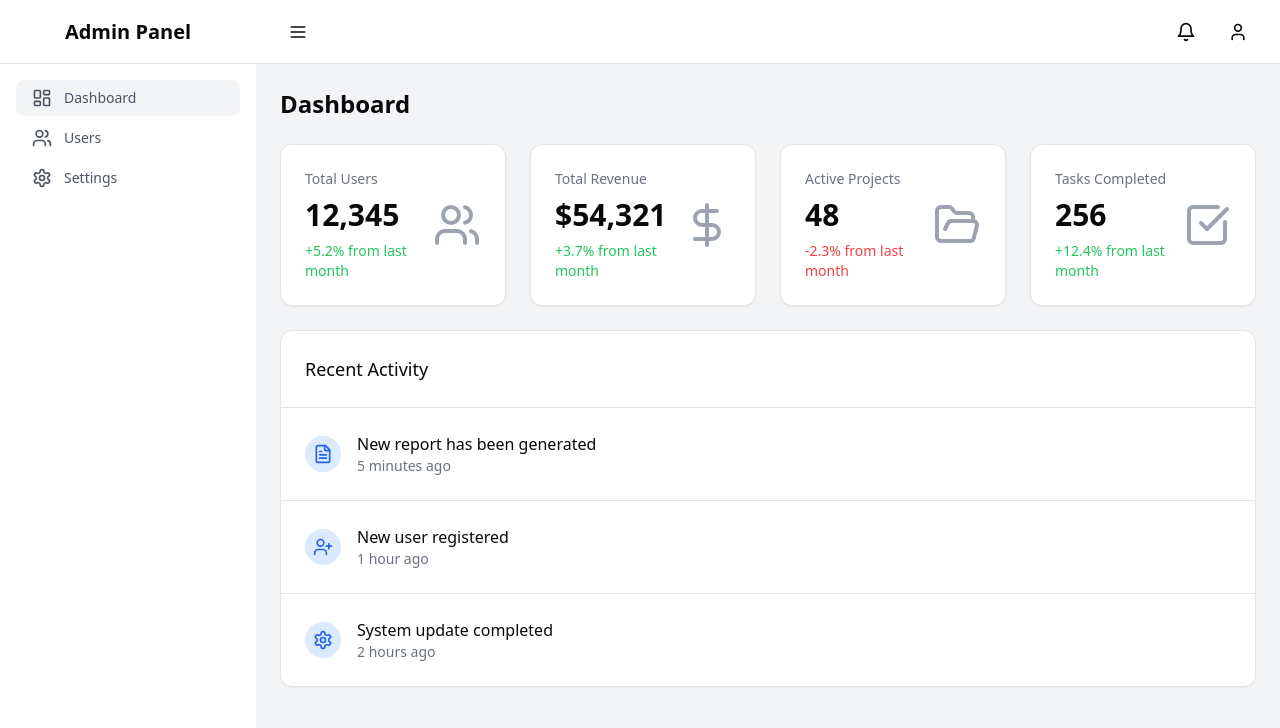
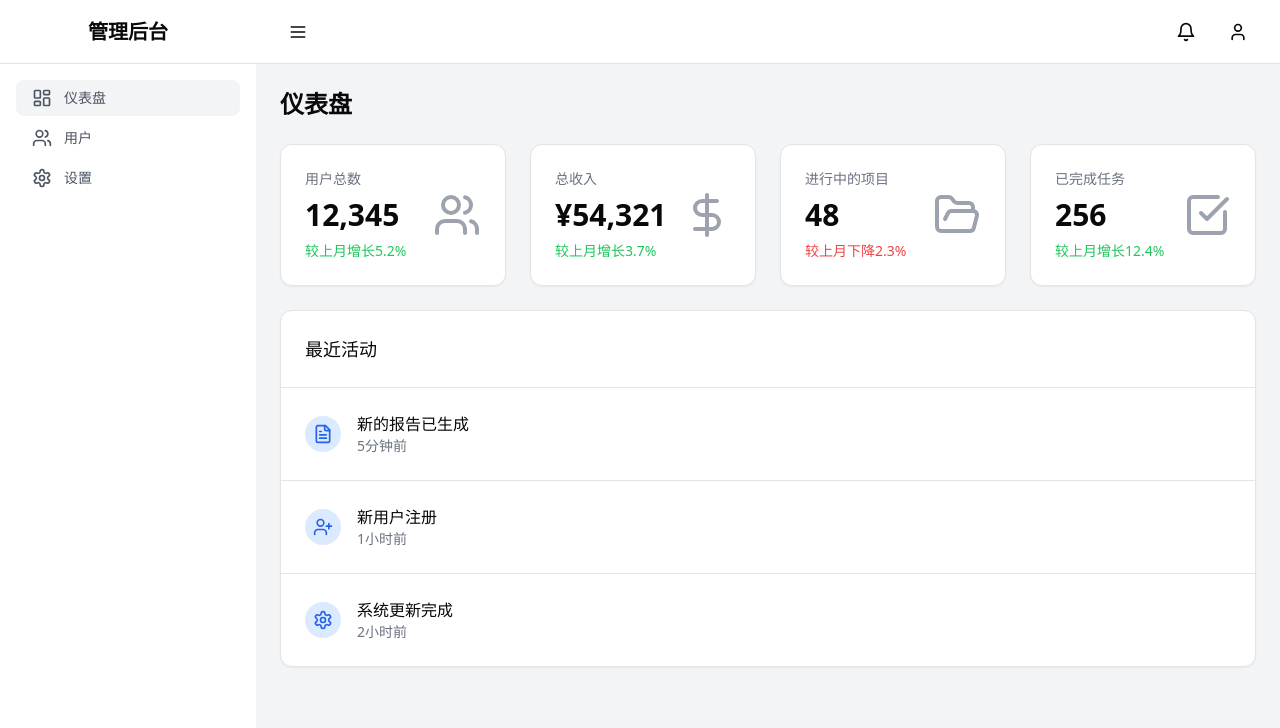
Before and after one commit to zerokkcoder/indev-scaffolding, a Vue app in the folder views/admin/: page /dashboard in a window 1280 px wide. Shown: the top 728 px of the page. Built offline with nearby package versions, Linux system fonts and the light colour scheme; sample sign-in values are in the browser's storage.

Commit message:
修改侧边栏伸缩显示图标

```diff
--- a/views/admin/src/layouts/default.vue
+++ b/views/admin/src/layouts/default.vue
@@ -1,26 +1,36 @@
 <template>
   <div class="min-h-screen bg-gray-100">
     <!-- 侧边栏 -->
-    <aside class="fixed left-0 top-0 z-40 h-screen bg-white transition-transform duration-300" :class="[isCollapsed ? '-translate-x-full' : '', 'w-64']">
+    <aside class="fixed left-0 top-0 z-40 h-screen bg-white transition-transform duration-300" :class="[isCollapsed ? 'w-16' : 'w-64']">
       <div class="flex h-16 items-center justify-center border-b px-4">
-        <h1 class="text-xl font-bold">Admin Panel</h1>
+        <h1 class="text-xl font-bold truncate" :class="{ 'text-sm': isCollapsed }">{{ isCollapsed ? '后台' : '管理后台' }}</h1>
       </div>
-      <nav class="space-y-1 p-4">
+      <nav class="space-y-1 p-4" :class="{ 'px-2': isCollapsed }">
         <router-link
           v-for="item in menuItems"
           :key="item.path"
           :to="item.path"
-          class="flex items-center rounded-lg px-4 py-2 text-sm font-medium text-gray-600 hover:bg-gray-100"
-          :class="{ 'bg-gray-100': isCurrentRoute(item.path) }"
+          class="flex items-center rounded-lg py-2 text-sm font-medium text-gray-600 hover:bg-gray-100 relative group"
+          :class="[
+            isCurrentRoute(item.path) ? 'bg-gray-100' : '',
+            isCollapsed ? 'justify-center px-2' : 'px-4'
+          ]"
         >
-          <component :is="item.icon" class="mr-3 h-5 w-5" />
-          {{ item.name }}
+          <component :is="item.icon" class="h-5 w-5" :class="{ 'mr-3': !isCollapsed }" />
+          <span v-if="!isCollapsed">{{ item.name }}</span>
+          <!-- 悬浮提示 -->
+          <div
+            v-if="isCollapsed"
+            class="absolute left-full ml-2 px-2 py-1 bg-gray-800 text-white text-xs rounded invisible group-hover:visible whitespace-nowrap z-50"
+          >
+            {{ item.name }}
+          </div>
         </router-link>
       </nav>
     </aside>
 
     <!-- 主要内容区域 -->
-    <div :class="[isCollapsed ? 'pl-0' : 'pl-64']" class="transition-[padding] duration-300">
+    <div :class="[isCollapsed ? 'pl-16' : 'pl-64']" class="transition-[padding] duration-300">
       <!-- 顶部导航栏 -->
       <header class="flex h-16 items-center justify-between border-b bg-white px-6">
         <div class="flex items-center">
@@ -60,17 +70,17 @@ const toggleSidebar = () => {
 
 const menuItems = ref([
   {
-    name: 'Dashboard',
+    name: '仪表盘',
     path: '/dashboard',
     icon: LayoutDashboard
   },
   {
-    name: 'Users',
+    name: '用户',
     path: '/users',
     icon: Users
   },
   {
-    name: 'Settings',
+    name: '设置',
     path: '/settings',
     icon: Settings
   }
--- a/views/admin/src/views/dashboard/index.vue
+++ b/views/admin/src/views/dashboard/index.vue
@@ -1,41 +1,41 @@
 <template>
   <div>
-    <h1 class="mb-6 text-2xl font-bold">Dashboard</h1>
+    <h1 class="mb-6 text-2xl font-bold">仪表盘</h1>
 
     <!-- 统计卡片 -->
     <div class="grid grid-cols-1 gap-6 sm:grid-cols-2 lg:grid-cols-4">
       <Card class="flex items-center p-6">
         <div class="flex-1">
-          <h3 class="text-sm font-medium text-gray-500">Total Users</h3>
+          <h3 class="text-sm font-medium text-gray-500">用户总数</h3>
           <p class="mt-2 text-3xl font-bold">12,345</p>
-          <p class="mt-2 text-sm text-green-500">+5.2% from last month</p>
+          <p class="mt-2 text-sm text-green-500">较上月增长5.2%</p>
         </div>
         <Users class="h-12 w-12 text-gray-400" />
       </Card>
 
       <Card class="flex items-center p-6">
         <div class="flex-1">
-          <h3 class="text-sm font-medium text-gray-500">Total Revenue</h3>
-          <p class="mt-2 text-3xl font-bold">$54,321</p>
-          <p class="mt-2 text-sm text-green-500">+3.7% from last month</p>
+          <h3 class="text-sm font-medium text-gray-500">总收入</h3>
+          <p class="mt-2 text-3xl font-bold">¥54,321</p>
+          <p class="mt-2 text-sm text-green-500">较上月增长3.7%</p>
         </div>
         <DollarSign class="h-12 w-12 text-gray-400" />
       </Card>
 
       <Card class="flex items-center p-6">
         <div class="flex-1">
-          <h3 class="text-sm font-medium text-gray-500">Active Projects</h3>
+          <h3 class="text-sm font-medium text-gray-500">进行中的项目</h3>
           <p class="mt-2 text-3xl font-bold">48</p>
-          <p class="mt-2 text-sm text-red-500">-2.3% from last month</p>
+          <p class="mt-2 text-sm text-red-500">较上月下降2.3%</p>
         </div>
         <FolderOpen class="h-12 w-12 text-gray-400" />
       </Card>
 
       <Card class="flex items-center p-6">
         <div class="flex-1">
-          <h3 class="text-sm font-medium text-gray-500">Tasks Completed</h3>
+          <h3 class="text-sm font-medium text-gray-500">已完成任务</h3>
           <p class="mt-2 text-3xl font-bold">256</p>
-          <p class="mt-2 text-sm text-green-500">+12.4% from last month</p>
+          <p class="mt-2 text-sm text-green-500">较上月增长12.4%</p>
         </div>
         <CheckSquare class="h-12 w-12 text-gray-400" />
       </Card>
@@ -44,7 +44,7 @@
     <!-- 最近活动 -->
     <Card class="mt-6">
       <div class="border-b p-6">
-        <h2 class="text-lg font-medium">Recent Activity</h2>
+        <h2 class="text-lg font-medium">最近活动</h2>
       </div>
       <div class="divide-y">
         <div v-for="(activity, index) in recentActivities" :key="index" class="flex items-center p-6">
@@ -69,18 +69,18 @@ import Card from '../../components/ui/card.vue'
 const recentActivities = ref([
   {
     icon: FileText,
-    title: 'New report has been generated',
-    time: '5 minutes ago'
+    title: '新的报告已生成',
+    time: '5分钟前'
   },
   {
     icon: UserPlus,
-    title: 'New user registered',
-    time: '1 hour ago'
+    title: '新用户注册',
+    time: '1小时前'
   },
   {
     icon: Settings,
-    title: 'System update completed',
-    time: '2 hours ago'
+    title: '系统更新完成',
+    time: '2小时前'
   }
 ])
 </script>
```
